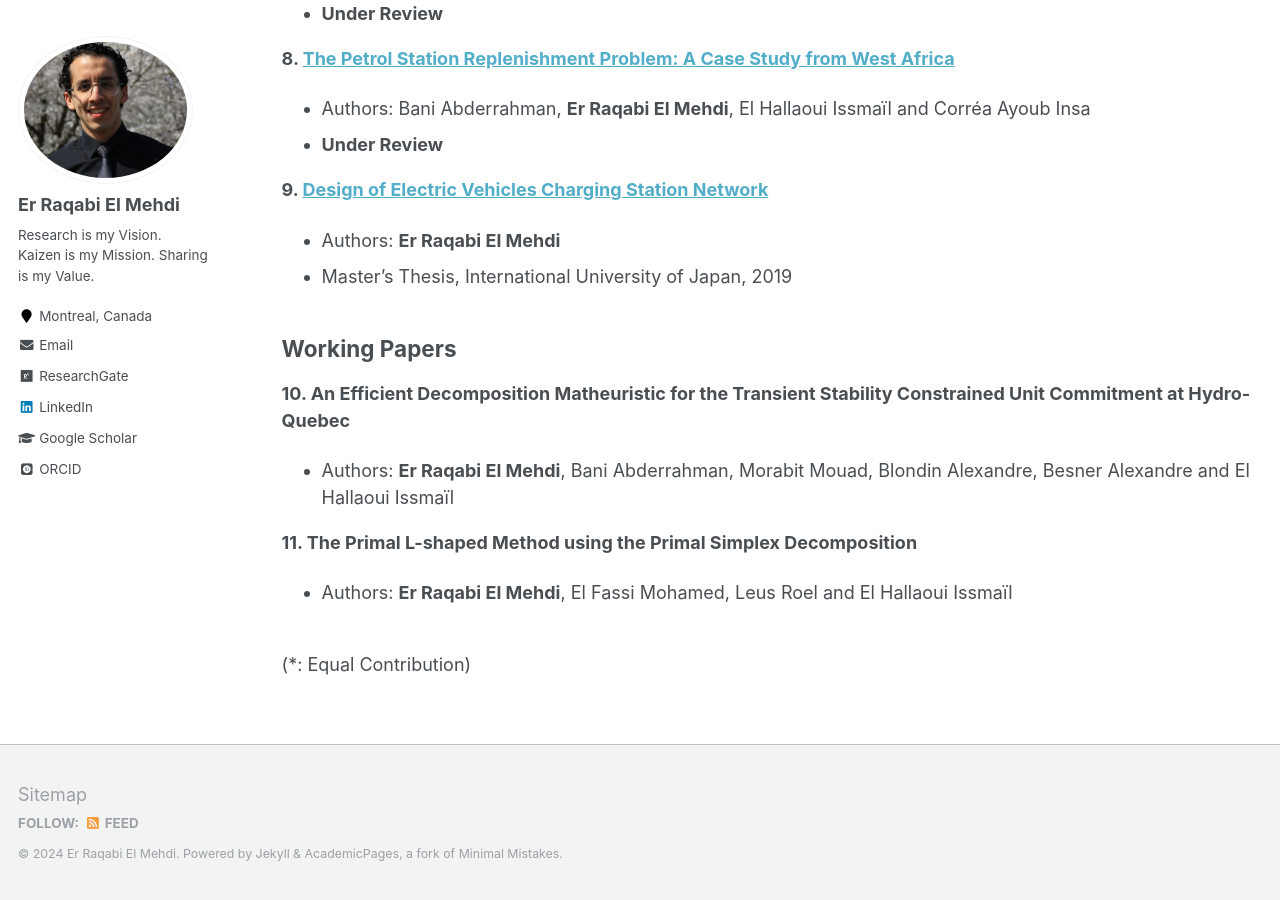
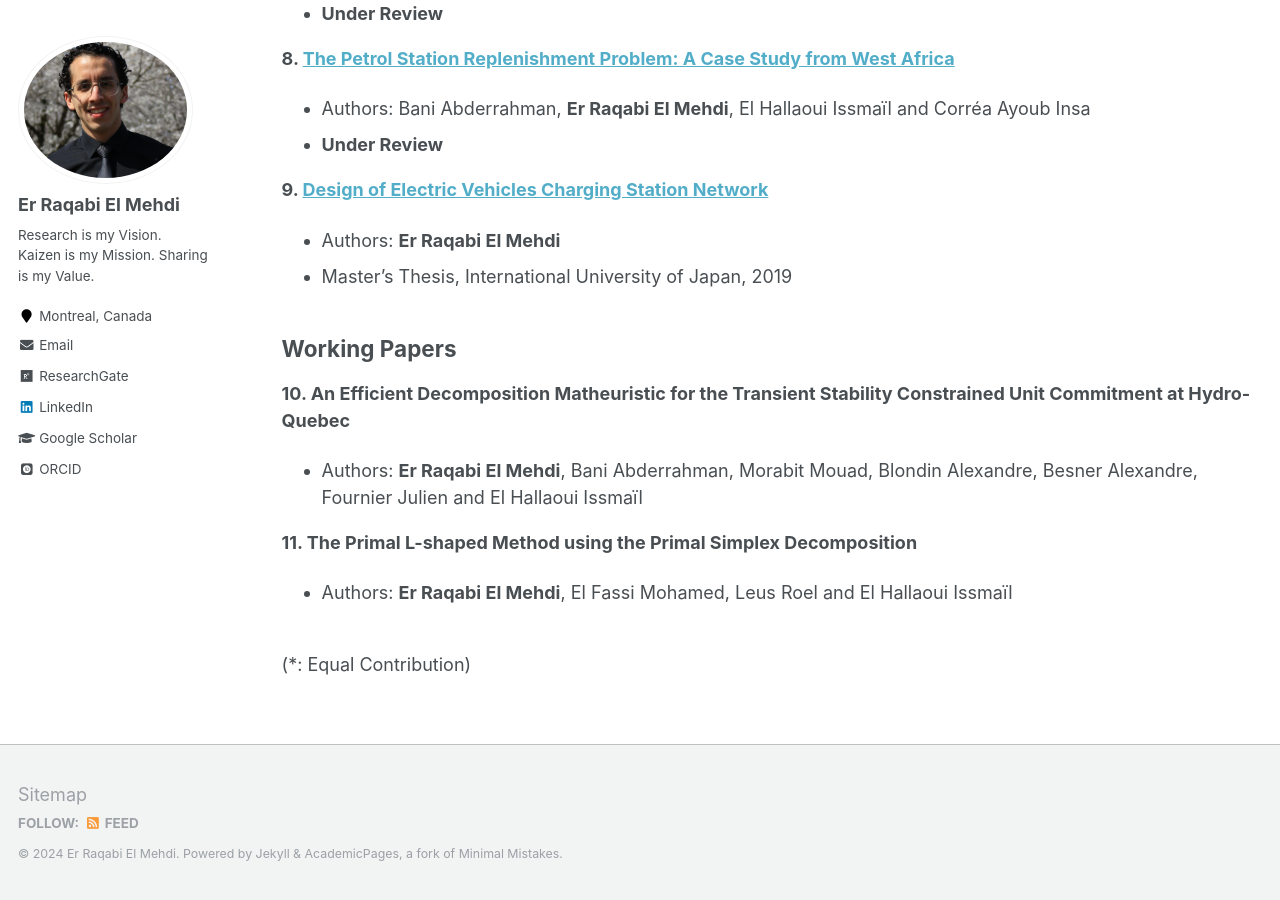
Before and after one commit to RqbMedi/rqbmedi.github.io, a Jekyll site: the page built from _pages/publications.md, in a window 1280 px wide and 900 px high, scrolled down 1587 px. Built offline with Jekyll 4.4.1, drawn with Linux system fonts in a browser that asks for light colours; some web fonts are replaced.

Commit message:
Update publications.md

```diff
--- a/_pages/publications.md
+++ b/_pages/publications.md
@@ -59,7 +59,7 @@ Working Papers
 ------
 
 **10. An Efficient Decomposition Matheuristic for the Transient Stability Constrained Unit Commitment at Hydro-Quebec**
- - Authors: **Er Raqabi El Mehdi**, Bani Abderrahman, Morabit Mouad, Blondin Alexandre, Besner Alexandre and El Hallaoui Issmaïl
+ - Authors: **Er Raqabi El Mehdi**, Bani Abderrahman, Morabit Mouad, Blondin Alexandre, Besner Alexandre, Fournier Julien and El Hallaoui Issmaïl
 
 **11. The Primal L-shaped Method using the Primal Simplex Decomposition**
  - Authors: **Er Raqabi El Mehdi**, El Fassi Mohamed, Leus Roel and El Hallaoui Issmaïl
```
